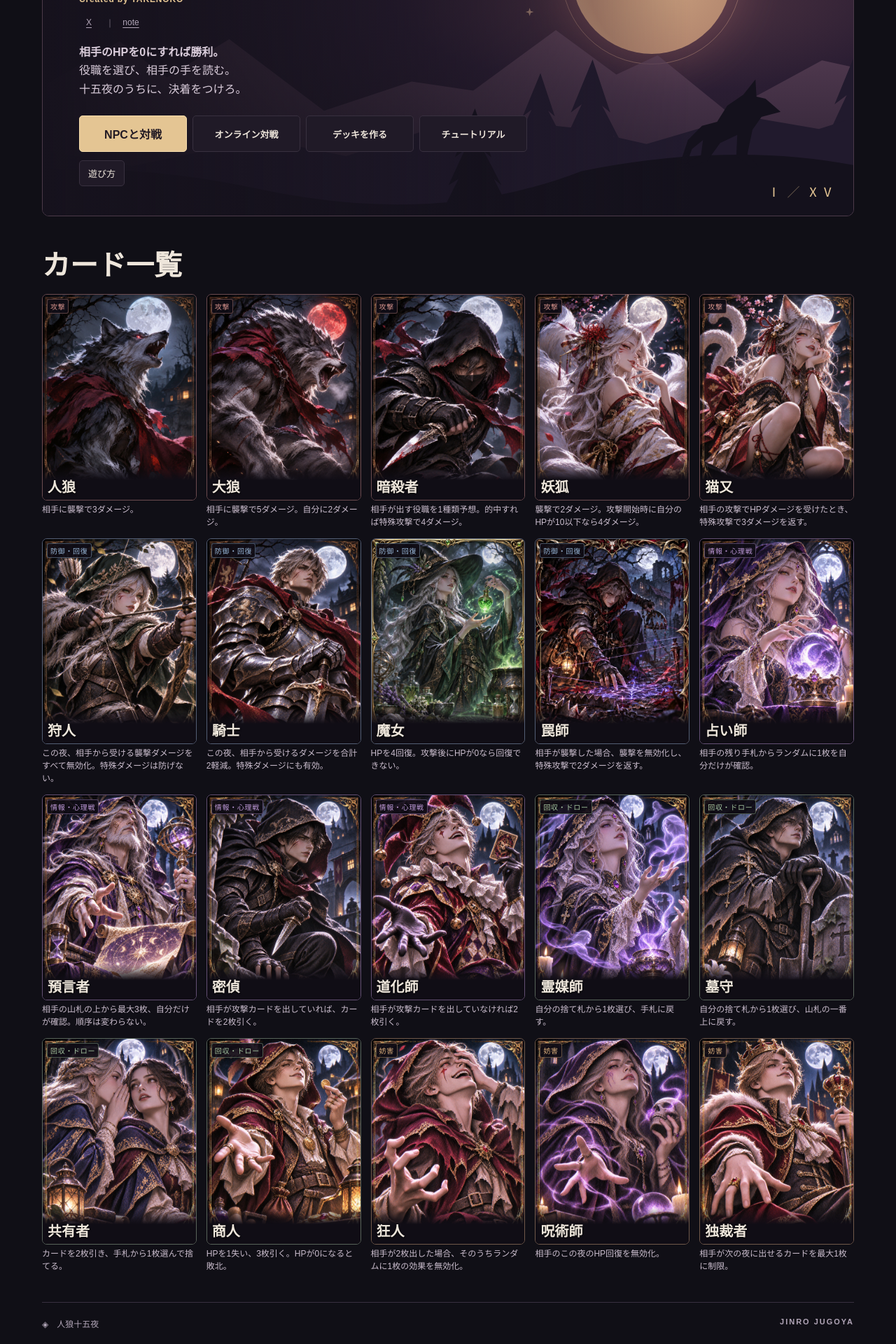
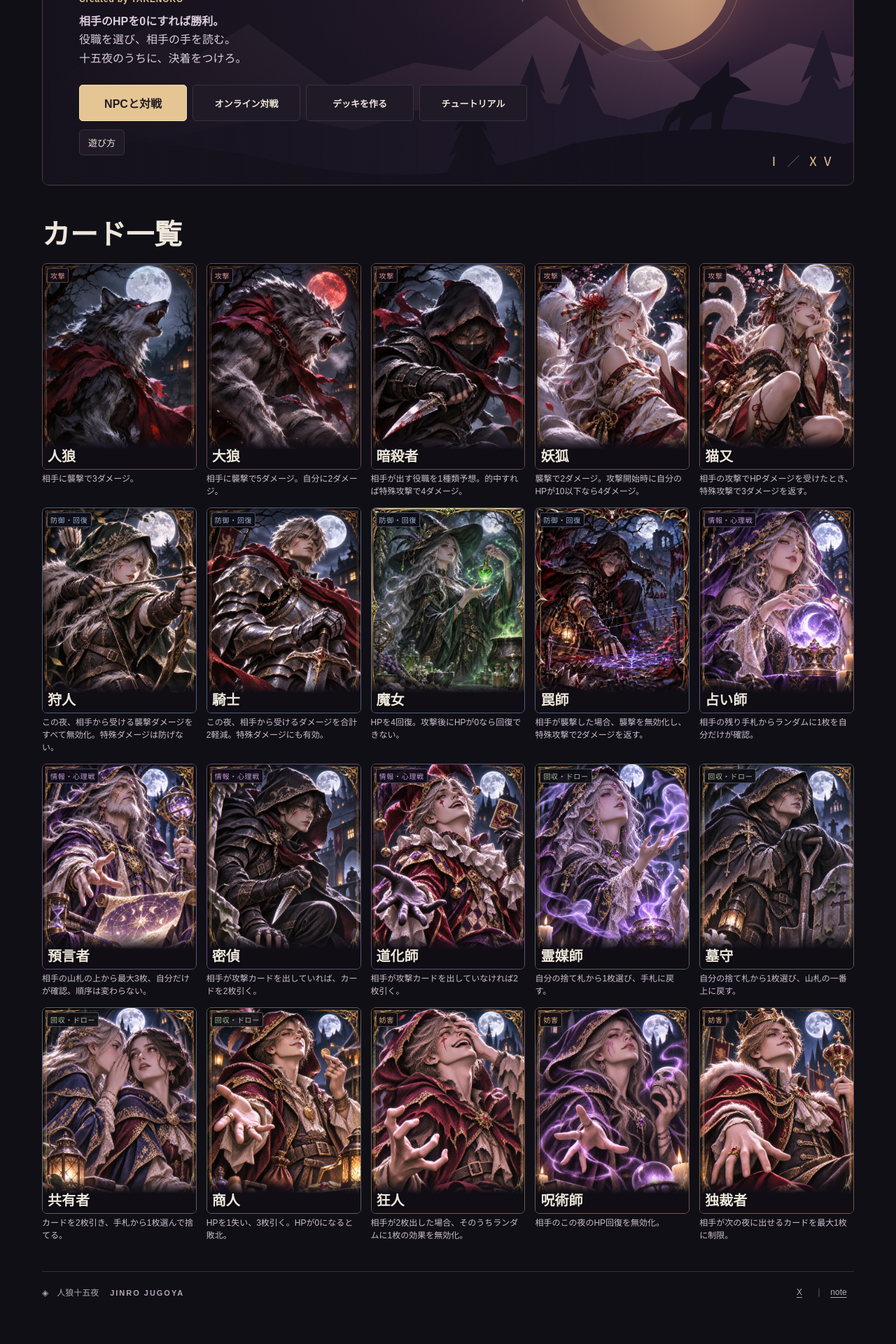
Before and after one commit to M-takagi335/jinrocard, a React (Vite) app: page / in a window 1280 px wide. Shown: the part 292-2212 px from the top of the page at 70% size. After the commit the page ends 2167 px from the top, so only its background shows below. Built offline with nearby package versions, Linux system fonts and the light colour scheme.

Commit message:
Move creator links exclusively to home footer

```diff
--- a/src/main.tsx
+++ b/src/main.tsx
@@ -352,11 +352,6 @@ function App() {
               <div className="eyebrow">✦　月夜の決闘</div>
               <h1>人狼十五夜</h1>
               <p className="hero-credit" lang="en">{creatorCredit}</p>
-              <nav className="creator-socials" aria-label="TAKENOKOのSNS・制作記録">
-                <a href="https://x.com/ai_app_diary" target="_blank" rel="noopener noreferrer" aria-label="TAKENOKOのX（新しいタブで開く）">X</a>
-                <span aria-hidden="true">｜</span>
-                <a href="https://note.com/ai_app_diary" target="_blank" rel="noopener noreferrer" aria-label="TAKENOKOのnote（新しいタブで開く）">note</a>
-              </nav>
               <p><strong>相手のHPを0にすれば勝利。</strong><br/>役職を選び、相手の手を読む。<br/>十五夜のうちに、決着をつけろ。</p>
               <div className="home-actions">
                 <button className="primary" onClick={openMatchSetup}>NPCと対戦</button>
@@ -661,7 +656,16 @@ function App() {
       {preview && <CardDetail {...preview} onClose={() => setPreview(null)} />}
       {soundSettings && <SoundSettings onClose={() => setSoundSettings(false)}
         showStatistics={statisticsEnabled && page === 'home' && !duel && !online} />}
-    </main><footer className="wrap footer">◈　人狼十五夜 <span>JINRO JUGOYA</span></footer>
+    </main><footer className="wrap footer">
+      {page === 'home' && !duel && !online ? <>
+        <div className="footer-identity">◈　人狼十五夜 <span>JINRO JUGOYA</span></div>
+        <nav className="footer-socials" aria-label="TAKENOKOのSNS・制作記録">
+          <a href="https://x.com/ai_app_diary" target="_blank" rel="noopener noreferrer" aria-label="TAKENOKOのX（新しいタブで開く）">X</a>
+          <span aria-hidden="true">｜</span>
+          <a href="https://note.com/ai_app_diary" target="_blank" rel="noopener noreferrer" aria-label="TAKENOKOのnote（新しいタブで開く）">note</a>
+        </nav>
+      </> : <>◈　人狼十五夜 <span>JINRO JUGOYA</span></>}
+    </footer>
   </OpenSoundSettings.Provider>
 }
 initAudio()
--- a/src/style.css
+++ b/src/style.css
@@ -685,16 +685,24 @@ html:has(.builder-sheet[open]) {
   letter-spacing: .07em;
   margin-bottom: 8px;
 }
-.creator-socials {
+.footer:has(.footer-socials) {
+  align-items: center;
+  padding-block: 7px;
+}
+.footer-identity {
+  display: flex;
+  flex-wrap: wrap;
+  align-items: baseline;
+  column-gap: 16px;
+  row-gap: 2px;
+}
+.footer-socials {
   display: flex;
   align-items: center;
-  gap: 2px;
-  width: fit-content;
-  margin: -8px 0 8px -8px;
-  color: var(--muted);
+  flex-shrink: 0;
   font-size: 12px;
 }
-.creator-socials a {
+.footer-socials a {
   display: inline-flex;
   align-items: center;
   justify-content: center;
@@ -705,7 +713,8 @@ html:has(.builder-sheet[open]) {
   text-decoration: underline;
   text-underline-offset: 3px;
 }
-.creator-socials a:hover { color: var(--gold); }
+.footer-socials a:hover { color: var(--gold); }
+.footer-socials > span { font-size: 12px; letter-spacing: 0; font-weight: normal; }
 .home-catalog {
   margin-top: 34px;
 }
```
